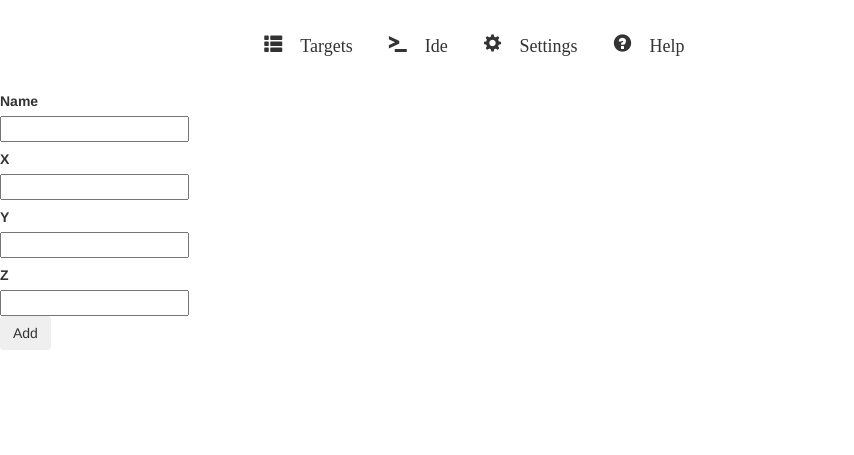
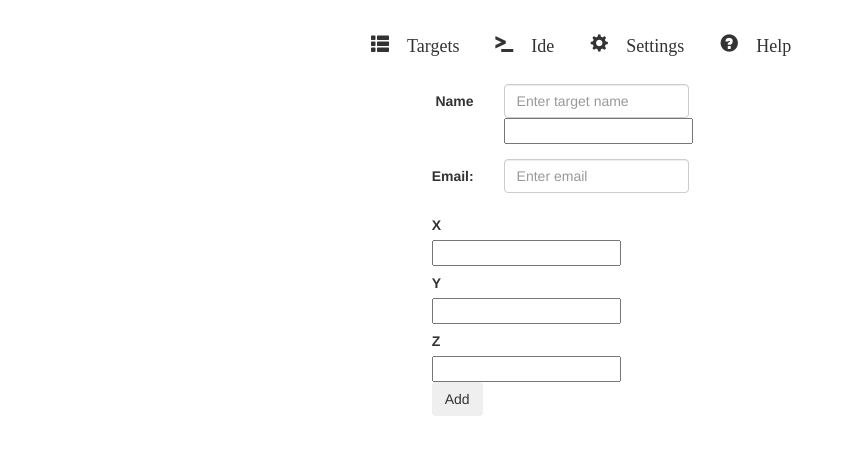
Before and after one commit to tupturup/precise_move, a Flask app: page /add in a window 1280 px wide. Shown: the top 455 px of the page, without its empty margins (0-854 px from the left). Run offline with Flask 2, Linux system fonts and the light colour scheme; some libraries are stand-ins or nearby versions.

Commit message:
js changes

```diff
--- a/main.py
+++ b/main.py
@@ -134,9 +134,9 @@ def run_target(tgt_id):
     #resp = Response(response=result, status=200, mimetype="application/json")
     #resp = Response(response=result, status=200, mimetype="text/html")
     #return redirect(url_for('index', result=result))
-    return jsonify(result=result, targets=targets)
+    #return jsonify(result=result, targets=targets)
     #return (resp)
-    #return render_template('index.html', result=result, targets=targets)
+    return render_template('index.html', result=result, targets=targets)
 
 
 @app.route("/dev_ide")
--- a/templates/base.html
+++ b/templates/base.html
@@ -28,13 +28,9 @@
   <!-- START OF THE DOCUMENT -->
   <div class="container-fluid">
     <div class="row">
-      <div class="col-xs-offset-2">
-
+      <div class="col-xs-offset-3">
         <!-- NAVIGATION BUTTONS -->
         <div class="container-fluid" style="margin: 15pt">
-          <!--<button type="button" class="btn btn-default btn-lg" style="border:none">
-          <span class="glyphicon glyphicon-home" aria-hidden="true"> Home </span>
-        </button> -->
           <span><a class="btn btn-lg btn-default glyphicon glyphicon-th-list" style="border:none" href="/" role="button"> Targets</a></span>
           <span><a class="btn btn-lg btn-default glyphicon glyphicon-console" style="border:none" href="/dev_ide" role="button"> Ide</a></span>
           <span><a class="btn btn-lg btn-default glyphicon  glyphicon-cog" style="border:none" href="#" role="button"> Settings</a></span>
@@ -42,11 +38,13 @@
         </div> <!-- container-fluid -->
       </div> <!-- col-xs-offset-2 -->
 
+      <div class="container-fluid">
+        <div class="col-xs-offset-4">
 
-    {% with messages = get_flashed_messages() %}
-    {% if messages %}
+          <!--{% with messages = get_flashed_messages() %}
+          {% if messages %}-->
 
-    <div class="alert success">
+          <div class="alert alert-success">
             <span class="closebtn">&times;</span>
             <strong>Success!</strong>
             {% for message in messages %}
@@ -54,15 +52,14 @@
             {% endfor %}
           </div>
 
-    {% endif %}
-    {% endwith %}
-    {% block body %}{% endblock %}
+          <!--{% endif %}
+          {% endwith %}-->
+
           {% block content %}
-
           {% endblock %}
+        </div>
+      </div>
     </div> <!--row-->
   </div> <!--container-fluid-->
-
-
 </body>
 </html>
--- a/templates/target_form.html
+++ b/templates/target_form.html
@@ -3,7 +3,7 @@
 {% block content %}
 
 {% if error %}
-<div class="alert">
+<div class="alert alert-warning">
   <span class="closebtn">&times;</span>
   <strong>Error!</strong> {{ error }}
 </div>
@@ -12,14 +12,21 @@
 
 <form method="POST" action="{{ action }}" class="form-horizontal">
 
-  <div class="control-group">
-
-    <label class="control-label" for="tgt_name">{{ form.tgt_name.label }}</label>
-    <div class="controls"> {{ form.tgt_name }}</div>
+  <div class="form-group">
+    <label class="control-label col-sm-1" for="tgt_name">{{ form.tgt_name.label }}</label>
+    <div class="col-sm-3"><input class="form-control" id="tgt_name" placeholder="Enter target name">{{ form.tgt_name }}</div>
 
     {% for message in form.tgt_name.errors %}
     <div class="controls"><p><font color="red">{{ message }}</font></p></div>
     {% endfor %}
+  </div>
+
+
+  <div class="form-group">
+    <label class="control-label col-sm-1" for="email">Email:</label>
+    <div class="col-sm-3">
+      <input type="email" class="form-control" id="email" placeholder="Enter email">
+    </div>
   </div>
 
   <div class="control-group">
@@ -56,6 +63,4 @@
   </div>
 </form>
 
-
-
 {% endblock %}
```
Also changed, not shown: templates/index.html (+11 -10 lines), elib_db.sqlite. Lines whose indentation alone changed are shown as unchanged.
